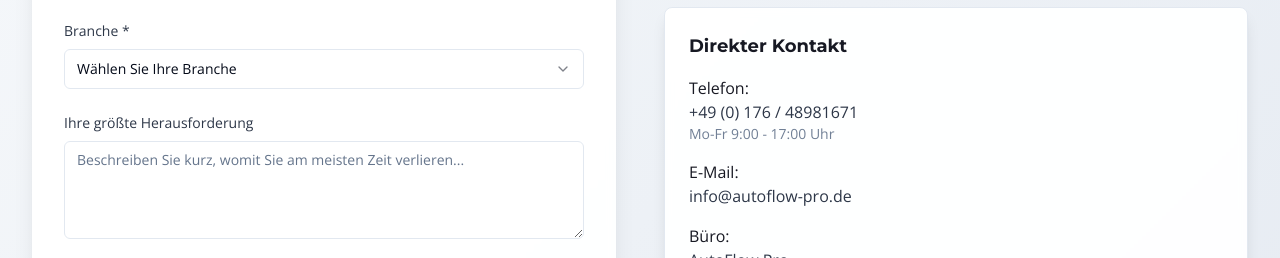
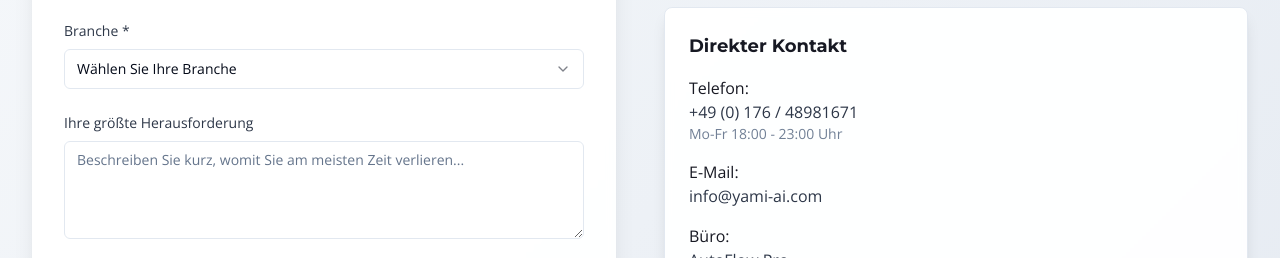
Before and after one commit to jbethke6/workflow-wetterau-automations, a React (Vite) app: page / in a window 1280 px wide. Shown: the part 8580-8838 px from the top of the page. Built offline with nearby package versions, Linux system fonts and the light colour scheme.

Commit message:
Update ContactSection.tsx

```diff
--- a/src/components/ContactSection.tsx
+++ b/src/components/ContactSection.tsx
@@ -233,11 +233,11 @@ const ContactSection = () => {
                   <div>
                     <div className="font-medium text-gray-900">Telefon:</div>
                     <div className="text-gray-700">+49 (0) 176 / 48981671</div>
-                    <div className="text-xs md:text-sm text-gray-500">Mo-Fr 9:00 - 17:00 Uhr</div>
+                    <div className="text-xs md:text-sm text-gray-500">Mo-Fr 18:00 - 23:00 Uhr</div>
                   </div>
                   <div>
                     <div className="font-medium text-gray-900">E-Mail:</div>
-                    <div className="text-gray-700">info@autoflow-pro.de</div>
+                    <div className="text-gray-700">info@yami-ai.com</div>
                   </div>
                   <div>
                     <div className="font-medium text-gray-900">Büro:</div>
```
